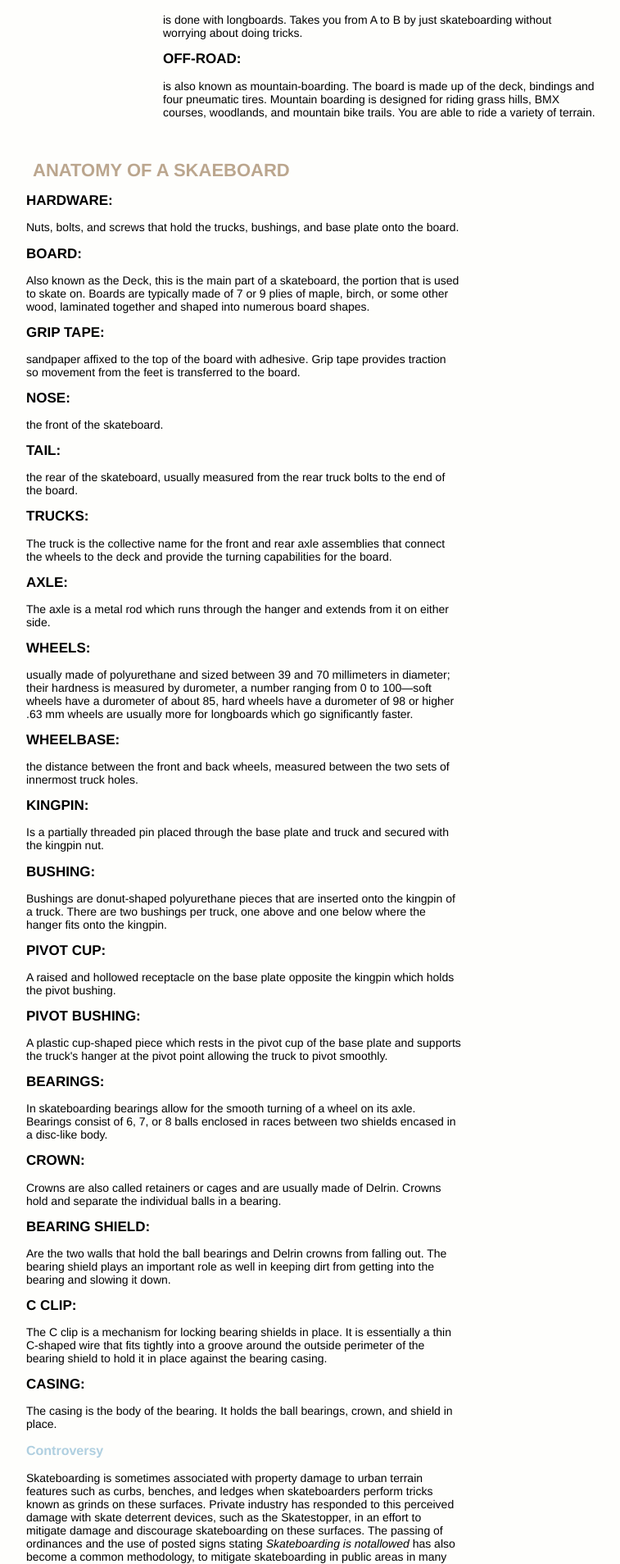
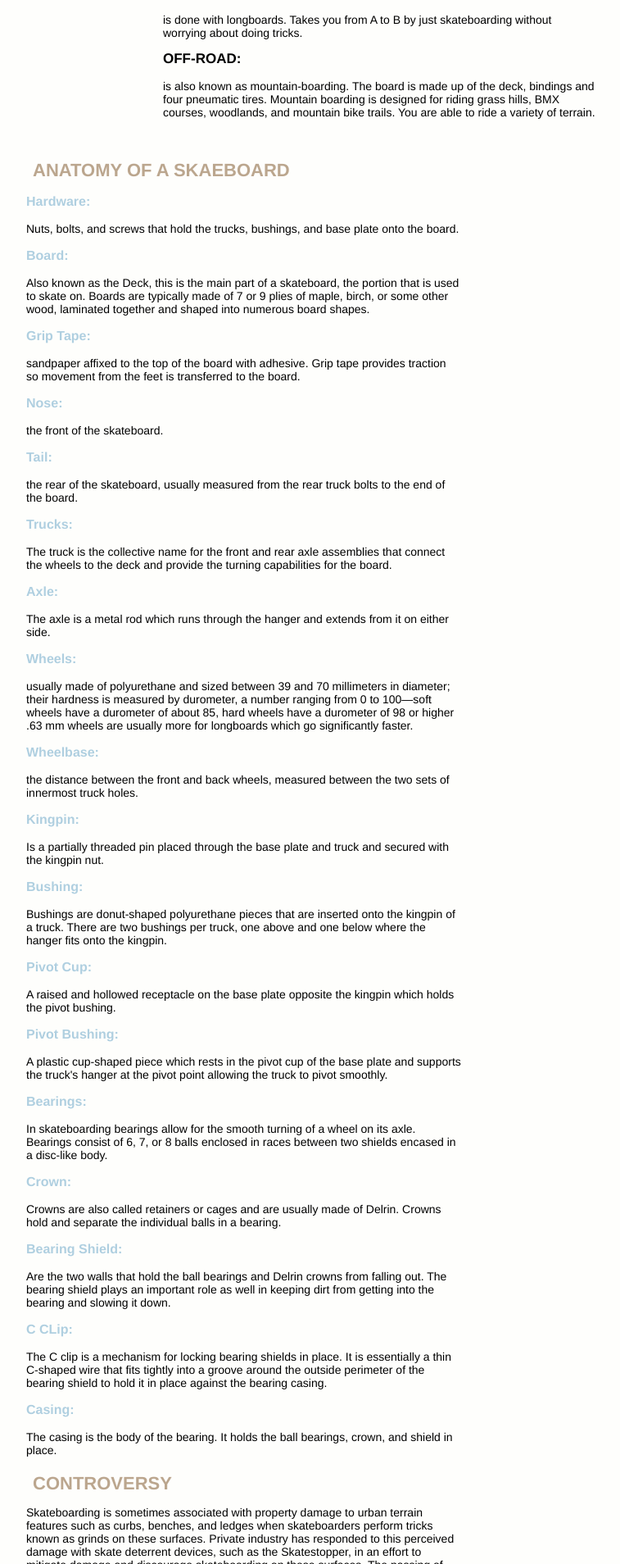
Before and after one commit to maddiwatson1/large-data-website, a Jekyll site: the page built from about.html, in a window 1280 px wide. Shown: the part 696-2604 px from the top of the page at 82% size, without its empty margins (69-826 px from the left). Built offline with Jekyll 4.4.1, drawn with Linux system fonts in a browser that asks for light colours; Markdown is read by kramdown in place of the engine named in the settings.

Commit message:
changed some h2's to h3's

```diff
--- a/about.html
+++ b/about.html
@@ -28,43 +28,43 @@ layout: default
 <div class="unit unit-s-1 unit-m-1-2">
 	<div class="unit-spacer">
     <h1>Anatomy of a Skaeboard</h1>
-    	<h2>Hardware:</h2>
+    	<h3>Hardware:</h3>
         	<p>Nuts, bolts, and screws that hold the trucks, bushings, and base plate onto the board.</p>
-        <h2>Board:</h2>
+        <h3>Board:</h3>
         	<p>Also known as the Deck, this is the main part of a skateboard, the portion that is used to skate on. Boards are typically made of 7 or 9 plies of maple, birch, or some other wood, laminated together and shaped into numerous board shapes.</p>
-        <h2>Grip Tape:</h2>
+        <h3>Grip Tape:</h3>
         	<p>sandpaper affixed to the top of the board with adhesive. Grip tape provides traction so movement from the feet is transferred to the board.</p>
-        <h2>Nose:</h2>
+        <h3>Nose:</h3>
         	<p>the front of the skateboard.</p>
-        <h2>Tail:</h2>
+        <h3>Tail:</h3>
         	<p> the rear of the skateboard, usually measured from the rear truck bolts to the end of the board.</p>
-        <h2>Trucks:</h2>
+        <h3>Trucks:</h3>
         	<p>The truck is the collective name for the front and rear axle assemblies that connect the wheels to the deck and provide the turning capabilities for the board.</p>
-        <h2>Axle:</h2>
+        <h3>Axle:</h3>
         	<p>The axle is a metal rod which runs through the hanger and extends from it on either side.</p>
-        <h2>Wheels:</h2>
+        <h3>Wheels:</h3>
         	<p>usually made of polyurethane and sized between 39 and 70 millimeters in diameter; their hardness is measured by durometer, a number ranging from 0 to 100—soft wheels have a durometer of about 85, hard wheels have a durometer of 98 or higher .63 mm wheels are usually more for longboards which go significantly faster.</p>
-        <h2>Wheelbase:</h2>
+        <h3>Wheelbase:</h3>
         	<p> the distance between the front and back wheels, measured between the two sets of innermost truck holes.</p>
-        <h2>Kingpin:</h2>
+        <h3>Kingpin:</h3>
         	<p>Is a partially threaded pin placed through the base plate and truck and secured with the kingpin nut.</p>
-        <h2>Bushing:</h2>
+        <h3>Bushing:</h3>
         	<p>Bushings are donut-shaped polyurethane pieces that are inserted onto the kingpin of a truck. There are two bushings per truck, one above and one below where the hanger fits onto the kingpin.</p>
-        <h2>Pivot Cup:</h2>
+        <h3>Pivot Cup:</h3>
         	<p>A raised and hollowed receptacle on the base plate opposite the kingpin which holds the pivot bushing.</p>
-        <h2>Pivot Bushing:</h2>
+        <h3>Pivot Bushing:</h3>
         	<p> A plastic cup-shaped piece which rests in the pivot cup of the base plate and supports the truck's hanger at the pivot point allowing the truck to pivot smoothly.</p>
-        <h2>Bearings:</h2>
+        <h3>Bearings:</h3>
         	<p> In skateboarding bearings allow for the smooth turning of a wheel on its axle. Bearings consist of 6, 7, or 8 balls enclosed in races between two shields encased in a disc-like body.</p>
-        <h2>Crown:</h2>
+        <h3>Crown:</h3>
         	<p>Crowns are also called retainers or cages and are usually made of Delrin. Crowns hold and separate the individual balls in a bearing.</p>
-        <h2>Bearing Shield:</h2>
+        <h3>Bearing Shield:</h3>
         	<p> Are the two walls that hold the ball bearings and Delrin crowns from falling out. The bearing shield plays an important role as well in keeping dirt from getting into the bearing and slowing it down.</p>
-        <h2>C CLip:</h2>
+        <h3>C CLip:</h3>
         	<p> The C clip is a mechanism for locking bearing shields in place. It is essentially a thin C-shaped wire that fits tightly into a groove around the outside perimeter of the bearing shield to hold it in place against the bearing casing.</p>
-        <h2>Casing:</h2>
+        <h3>Casing:</h3>
         	<p>The casing is the body of the bearing. It holds the ball bearings, crown, and shield in place.</p>
-        <h3>Controversy</h3>
+        <h1>Controversy</h1>
 			<p>Skateboarding is sometimes associated with property damage to urban terrain features such as curbs, benches, and ledges when skateboarders perform tricks known as grinds on these surfaces. Private industry has responded to this perceived damage with skate deterrent devices, such as the Skatestopper, in an effort to mitigate damage and discourage skateboarding on these surfaces. The passing of ordinances and the use of posted signs stating <em>Skateboarding is notallowed</em> has also become a common methodology, to mitigate skateboarding in public areas in many cities, to protect pedestrians and property.In the area of street skating, tickets and arrest from police for trespassing are not uncommon.</p>
 	</div>
 </div>
```
